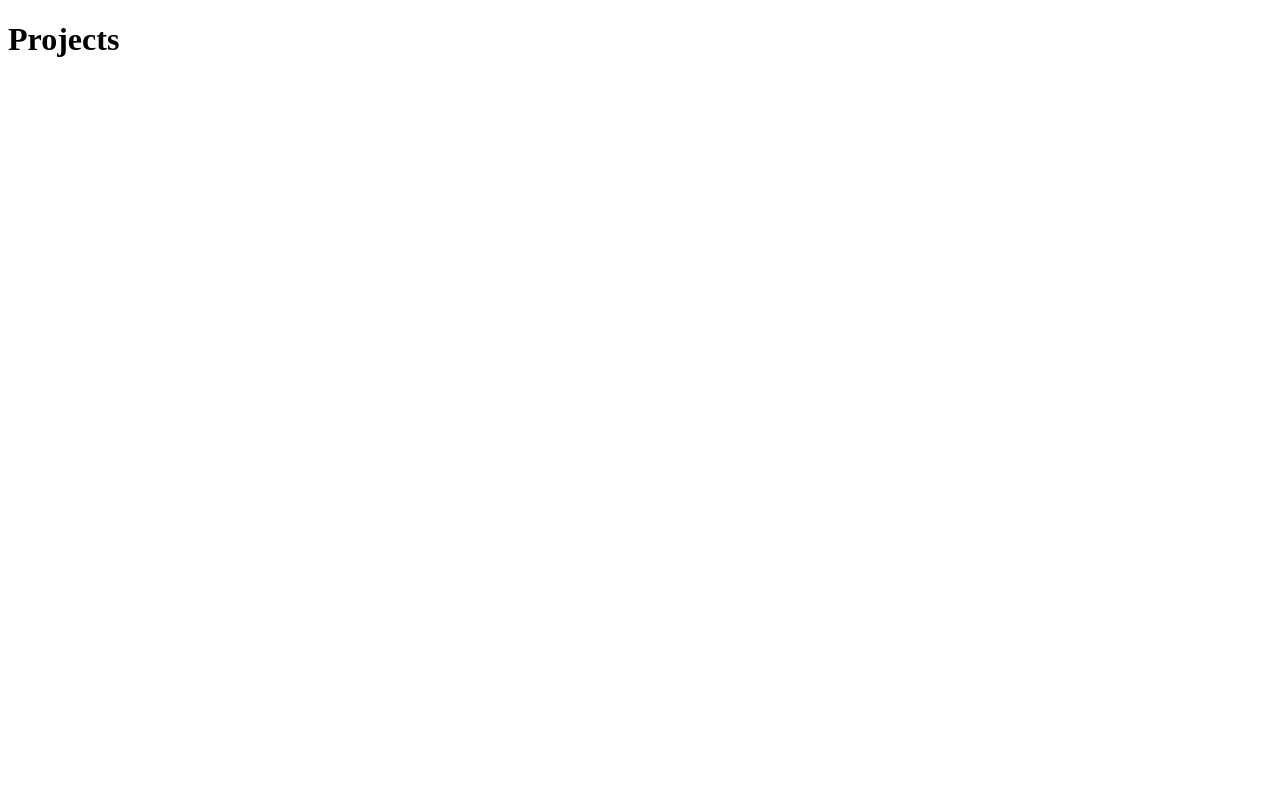
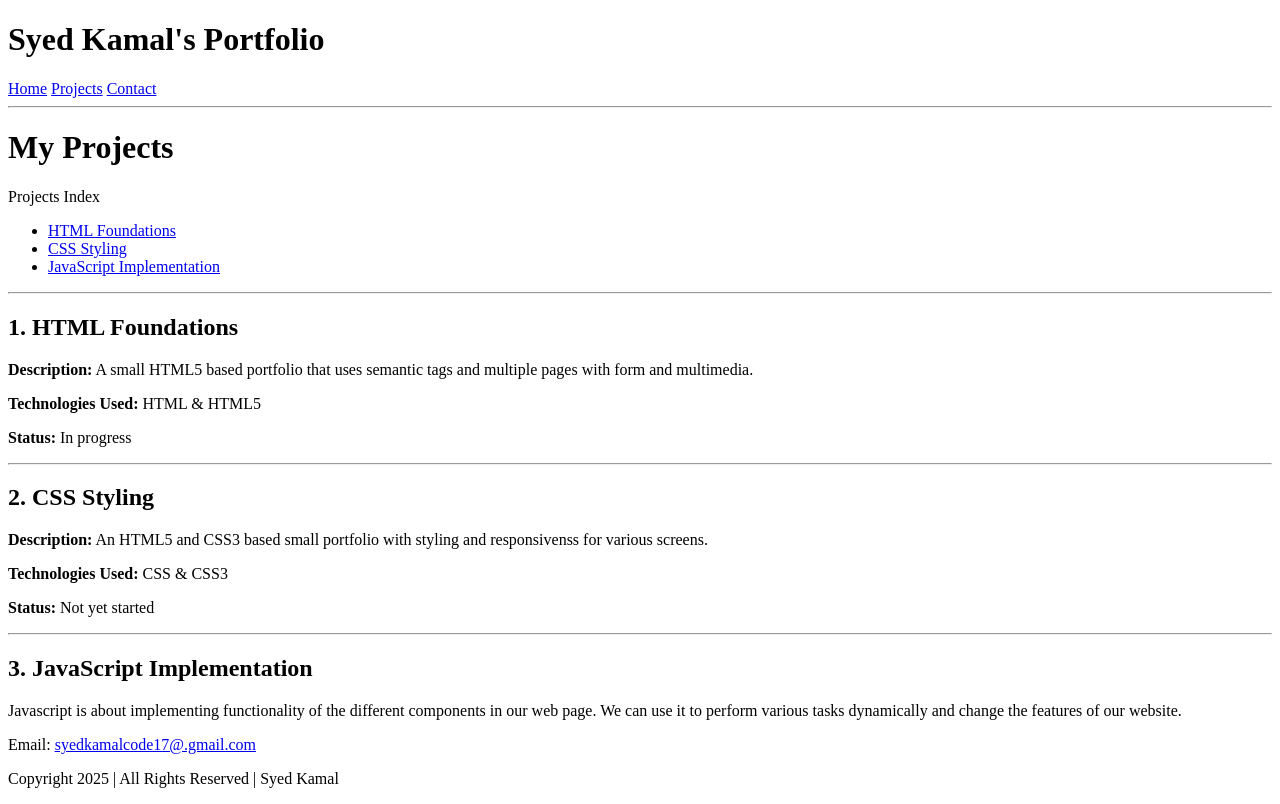
Before and after one commit to syedkamalcode17-webdev/WebDev-Batch-2-PITP, a plain HTML site: page week 1/portfolio/projects.html in a window 1280 px wide. Drawn offline with Linux system fonts and the light colour scheme.

Commit message:
upload new codes

```diff
--- a/week 1/portfolio/projects.html
+++ b/week 1/portfolio/projects.html
@@ -3,9 +3,50 @@
 <head>
     <meta charset="UTF-8">
     <meta name="viewport" content="width=device-width, initial-scale=1.0">
-    <title>Document</title>
+    <title>Syed Kamal Web Developer</title>
+    <link rel="stylesheet" href="style.css">
 </head>
 <body>
-    <h1>Projects</h1>
+    <header>
+        <h1>Syed Kamal's Portfolio</h1>
+        <nav>
+            <a href="./">Home</a>
+            <a href="./projects.html">Projects</a>
+            <a href="./contact.html">Contact</a>
+        </nav>
+        <hr>
+    </header>
+    <main>
+        <h1>My Projects</h1>
+        <p>Projects Index</p>
+        <ul>
+            <li><a href="#project-1">HTML Foundations</a></li>
+            <li><a href="#project-2">CSS Styling</a></li>
+            <li><a href="#project-3">JavaScript Implementation</a></li>
+        </ul>
+        <hr>
+        <section id="project-1">
+            <h2>1. HTML Foundations</h2>
+            <p><strong>Description:</strong> A small HTML5 based portfolio that uses semantic tags and multiple pages with form and multimedia.</p>
+            <p><strong>Technologies Used:</strong> HTML & HTML5</p>
+            <p><strong>Status:</strong> In progress</p>
+        </section>
+        <hr>
+        <section id="project-2">
+            <h2>2. CSS Styling</h2>
+            <p><strong>Description:</strong> An HTML5 and CSS3 based small portfolio with styling and responsivenss for various screens.</p>
+            <p><strong>Technologies Used:</strong> CSS & CSS3</p>
+            <p><strong>Status:</strong> Not yet started</p>
+        </section>
+        <hr>
+        <section id="project-3">
+            <h2>3. JavaScript Implementation</h2>
+            <p>Javascript is about implementing functionality of the different components in our web page. We can use it to perform various tasks dynamically and change the features of our website.</p>
+        </section>
+    </main>
+    <footer>
+        <p>Email: <a href="mailto:syedkamalcode17@.gmail.com">syedkamalcode17@.gmail.com</a></p>
+        <p>Copyright 2025 | All Rights Reserved | Syed Kamal </p>
+    </footer>
 </body>
 </html>
```
Also changed, not shown: week 1/portfolio/contact.html (+42 -2 lines), week 1/portfolio/index.html (+1 -0 lines), week 1/portfolio/style.css (added).
